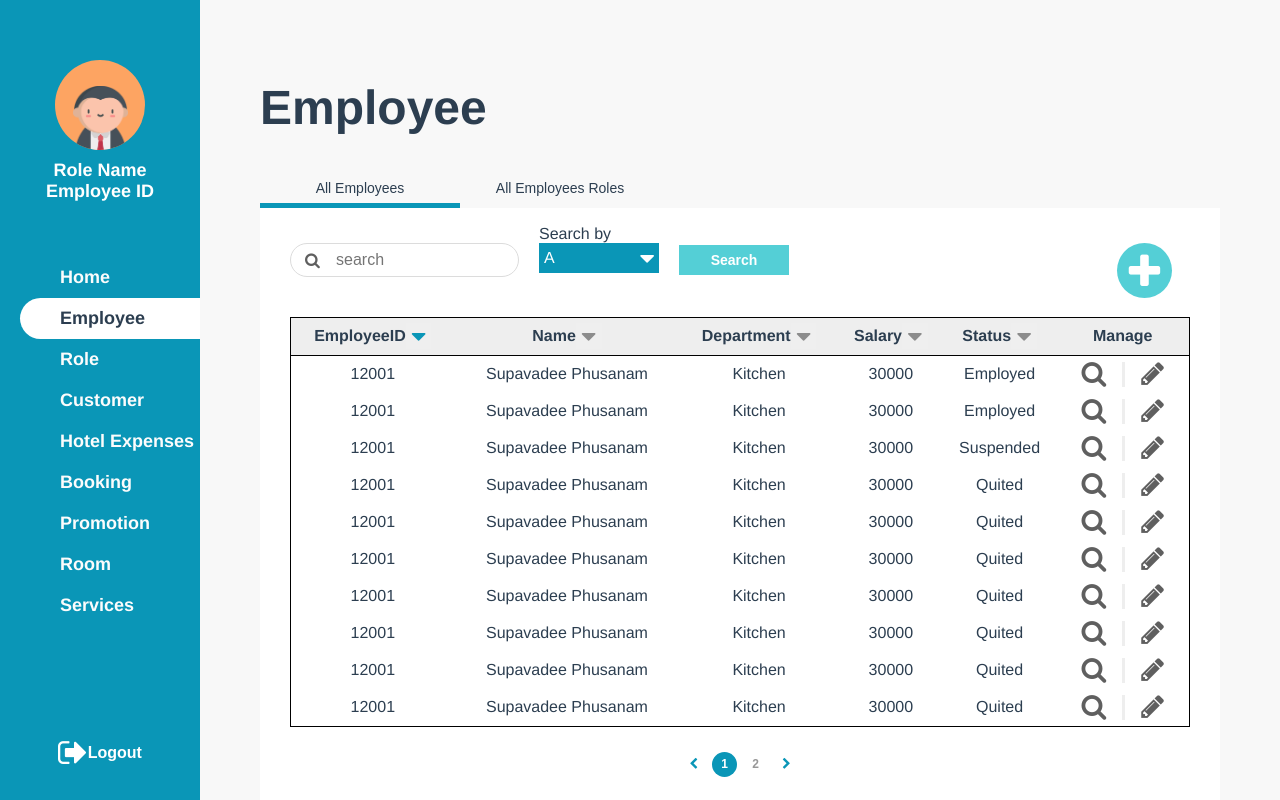
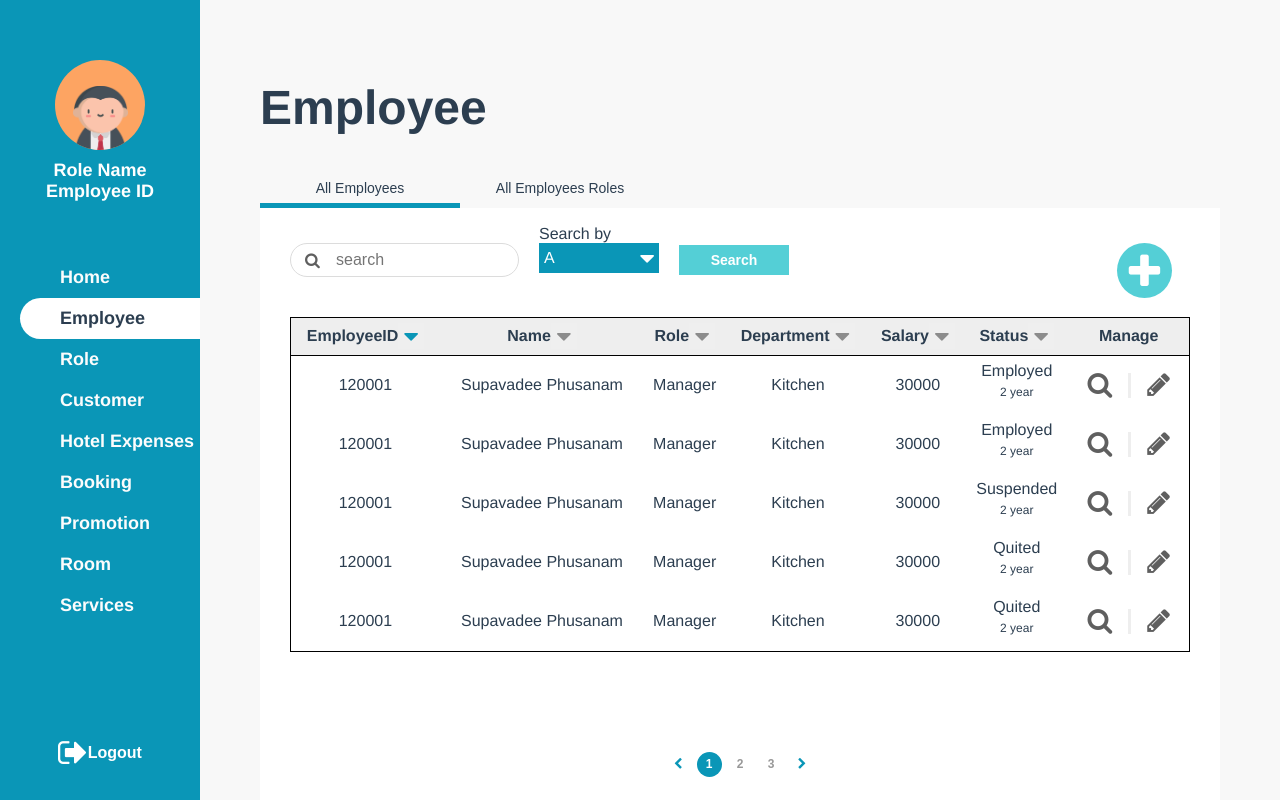
Before and after one commit to qbeam/PocoLoco, a Vue app: page /Employee in a window 1280 px wide. Built offline with nearby package versions, Linux system fonts and the light colour scheme; what v-calendar, vue3-apexcharts would draw is missing.

Commit message:
Add sub row

```diff
--- a/src/components/AllEmployee.vue
+++ b/src/components/AllEmployee.vue
@@ -58,9 +58,15 @@
       >
         <td>{{ sampleEmployee.id }}</td>
         <td>{{ sampleEmployee.firstname }} {{ sampleEmployee.lastname }}</td>
+        <td>{{ sampleEmployee.role }}</td>
         <td>{{ sampleEmployee.department }}</td>
         <td>{{ sampleEmployee.salary }}</td>
-        <td>{{ sampleEmployee.status }}</td>
+        <td>
+          <div>
+            <p>{{ sampleEmployee.status }}</p>
+            <p class="sub-row">2 year</p>
+          </div>
+        </td>
         <td>
           <div class="manage">
             <button
@@ -207,11 +213,18 @@ import PaginationBar from "../components/PaginationBar";
 import Popup from "../components/Popup";
 import SortingArrow from "../components/SortingArrow";
 
-const colNames = ["EmployeeID", "Name", "Department", "Salary", "Status"];
+const colNames = [
+  "EmployeeID",
+  "Name",
+  "Role",
+  "Department",
+  "Salary",
+  "Status",
+];
 
 const sampleEmployee = [
   {
-    id: 12001,
+    id: 120001,
     firstname: "Supavadee",
     lastname: "Phusanam",
     role: "Manager",
@@ -227,7 +240,7 @@ const sampleEmployee = [
     status: "Employed",
   },
   {
-    id: 12001,
+    id: 120001,
     firstname: "Supavadee",
     lastname: "Phusanam",
     role: "Manager",
@@ -243,7 +256,7 @@ const sampleEmployee = [
     status: "Employed",
   },
   {
-    id: 12001,
+    id: 120001,
     firstname: "Supavadee",
     lastname: "Phusanam",
     role: "Manager",
@@ -259,7 +272,7 @@ const sampleEmployee = [
     status: "Suspended",
   },
   {
-    id: 12001,
+    id: 120001,
     firstname: "Supavadee",
     lastname: "Phusanam",
     role: "Manager",
@@ -275,7 +288,7 @@ const sampleEmployee = [
     status: "Quited",
   },
   {
-    id: 12001,
+    id: 120001,
     firstname: "Supavadee",
     lastname: "Phusanam",
     role: "Manager",
@@ -291,7 +304,7 @@ const sampleEmployee = [
     status: "Quited",
   },
   {
-    id: 12001,
+    id: 120001,
     firstname: "Supavadee",
     lastname: "Phusanam",
     role: "Manager",
@@ -307,7 +320,7 @@ const sampleEmployee = [
     status: "Quited",
   },
   {
-    id: 12001,
+    id: 120001,
     firstname: "Supavadee",
     lastname: "Phusanam",
     role: "Manager",
@@ -323,7 +336,7 @@ const sampleEmployee = [
     status: "Quited",
   },
   {
-    id: 12001,
+    id: 120001,
     firstname: "Supavadee",
     lastname: "Phusanam",
     role: "Manager",
@@ -339,7 +352,7 @@ const sampleEmployee = [
     status: "Quited",
   },
   {
-    id: 12001,
+    id: 120001,
     firstname: "Supavadee",
     lastname: "Phusanam",
     role: "Manager",
@@ -355,7 +368,7 @@ const sampleEmployee = [
     status: "Quited",
   },
   {
-    id: 12001,
+    id: 120001,
     firstname: "Supavadee",
     lastname: "Phusanam",
     role: "Manager",
@@ -371,7 +384,7 @@ const sampleEmployee = [
     status: "Quited",
   },
   {
-    id: 12001,
+    id: 120001,
     firstname: "Supavadee",
     lastname: "Phusanam",
     role: "Manager",
@@ -387,7 +400,7 @@ const sampleEmployee = [
     status: "Quited",
   },
   {
-    id: 12001,
+    id: 120001,
     firstname: "Supavadee",
     lastname: "Phusanam",
     role: "Manager",
@@ -427,7 +440,7 @@ export default {
       editVisible: false,
       currentPage: 1,
       activeArrow: 0,
-      tableRow: 10,
+      tableRow: 5,
       sortDirection: "down",
     };
   },
@@ -533,6 +546,13 @@ td {
   text-align: center;
   justify-content: center;
   align-items: center;
+}
+p {
+  margin: 5px 0 5px;
+}
+.sub-row {
+  font-size: 12px;
+  margin-bottom: 15px;
 }
 .row:hover {
   cursor: pointer;
--- a/src/views/Employee.vue
+++ b/src/views/Employee.vue
@@ -71,14 +71,16 @@
         class="row"
       >
         <td>{{ sampleEmployee.id }}</td>
+        <td>{{ sampleEmployee.firstname }} {{ sampleEmployee.lastname }}</td>
+        <td>{{ sampleEmployee.role }}</td>
+        <td>{{ sampleEmployee.salary }}</td>
         <td>
           <div>
-            <p>{{ sampleEmployee.firstname }} {{ sampleEmployee.lastname }}</p>
-            <!-- <p class="sub-row">{{ sampleEmployee.role }}</p> -->
+            <p>{{ sampleEmployee.status }}</p>
+            <p class="sub-row">2 year</p>
           </div>
         </td>
-        <td>{{ sampleEmployee.salary }}</td>
-        <td>{{ sampleEmployee.status }}</td>
+
         <td>
           <div class="manage">
             <button
@@ -240,11 +242,11 @@ import SortingArrow from "../components/SortingArrow";
 
 const menus = ["All Employees", "All Employees Roles"];
 
-const colNames = ["EmployeeID", "Name", "Salary", "Status"];
+const colNames = ["EmployeeID", "Name", "Role", "Salary", "Status"];
 
 const sampleEmployee = [
   {
-    id: 12001,
+    id: 120001,
     firstname: "Supavadee",
     lastname: "Phusanam",
     role: "Manager",
@@ -260,9 +262,9 @@ const sampleEmployee = [
     status: "Employed",
   },
   {
-    id: 12001,
-    firstname: "Supavadee",
-    lastname: "Phusanam",
+    id: 120001,
+    firstname: "Supavadeesa",
+    lastname: "Phusanamsad",
     role: "Manager",
     department: "Kitchen",
     salary: 30000,
@@ -276,7 +278,7 @@ const sampleEmployee = [
     status: "Employed",
   },
   {
-    id: 12001,
+    id: 120001,
     firstname: "Supavadee",
     lastname: "Phusanam",
     role: "Manager",
@@ -292,7 +294,7 @@ const sampleEmployee = [
     status: "Suspended",
   },
   {
-    id: 12001,
+    id: 120001,
     firstname: "Supavadee",
     lastname: "Phusanam",
     role: "Manager",
@@ -387,8 +389,12 @@ h4 {
   font-size: 18px;
   margin-bottom: 15px;
 }
+p {
+  margin: 5px 0 5px;
+}
 .sub-row {
   font-size: 12px;
+  margin-bottom: 15px;
 }
 .menu-button {
   width: 200px;
```
